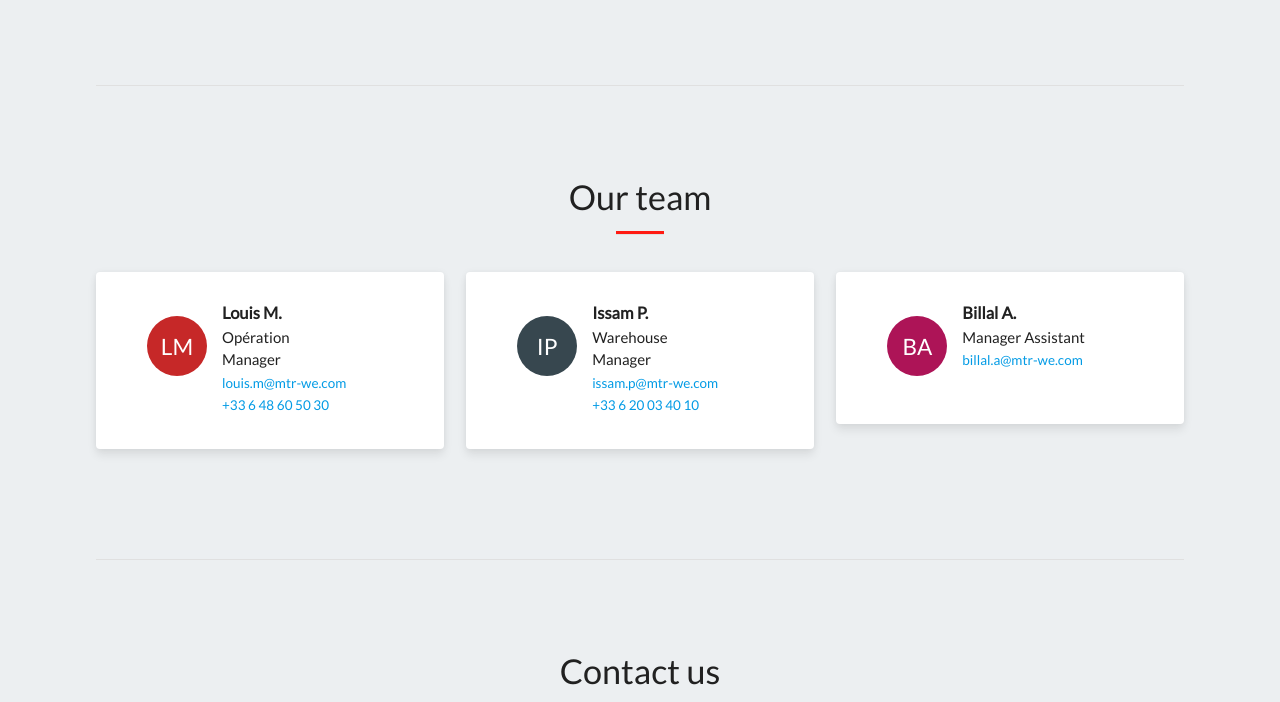
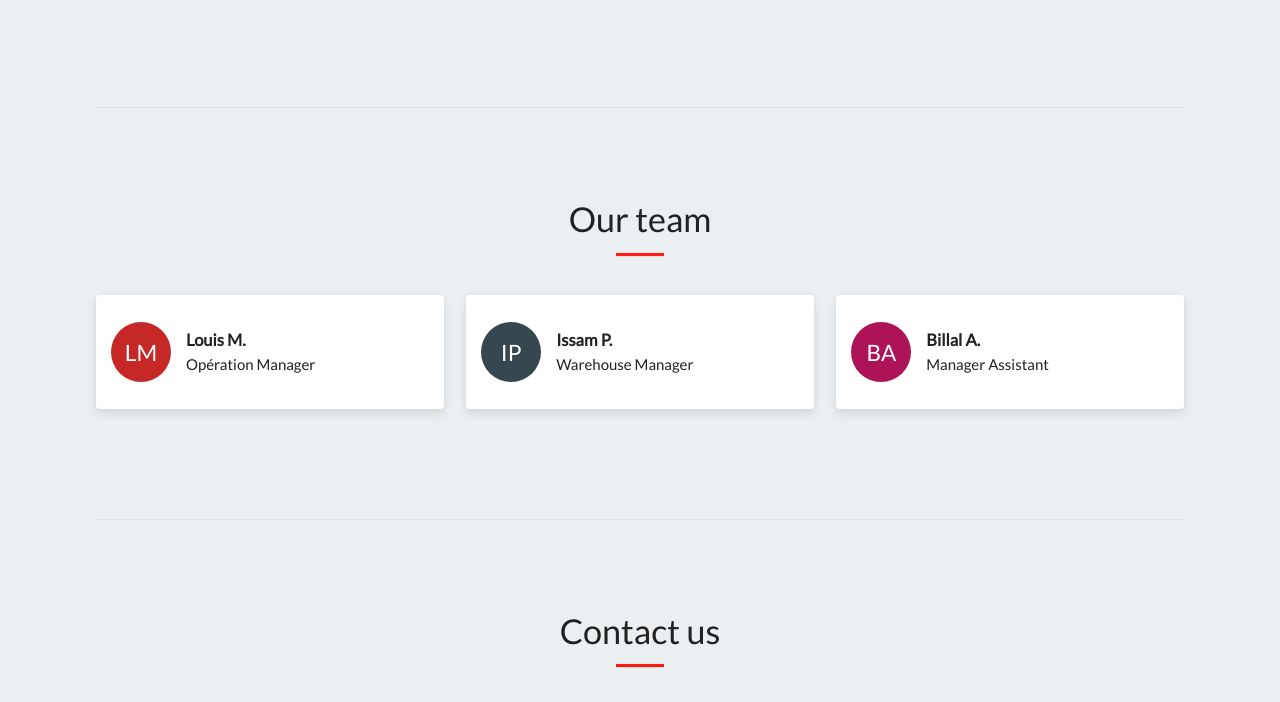
Before and after one commit to ApplixDev/mtr, a plain HTML site: page index.html in a window 1280 px wide. Shown: the part 2065-2767 px from the top of the page. Drawn offline with Linux system fonts and the light colour scheme.

Commit message:
website update

```diff
--- a/index.html
+++ b/index.html
@@ -23,7 +23,7 @@
       <div class="nav-wrapper">
         <div class="container">
           <div id="logo-container">
-            <a href="#" class="brand-logo">
+            <a href="#" class="brand-logo hide-on-med-and-down">
               <img src="images/box.png">
               MTR
             </a>
@@ -63,7 +63,7 @@
         <img src="images/box.png">
       </div>
       <div>
-        <span class="white-text name">mtr-we.com</span>
+        <span class="white-text name">MTR</span>
       </div>
       <div>
         <span class="white-text email">contact@mtr-we.com</span>
@@ -152,7 +152,8 @@
           <h4>
             <strong>A transport service</strong>
           </h4>
-          <p>We can also transport your goods from your suppliers to our premises.</p>
+          <p>We can also transport your goods from your suppliers to our premises, we are able to provide you with a customized
+            transport solution reducing the lead time of your supply chain.</p>
         </div>
       </div>
     </div>
@@ -180,9 +181,9 @@
 
       <div class="row">
         <div class="col s12 m8 l4 offset-m2">
-          <div class="card horizontal">
+          <div class="card horizontal valign-wrapper">
             <div class="avatar">
-              <div class="circle red darken-3">
+              <div class="circle mx-1 red darken-3">
                 <span class="initials">LM</span>
               </div>
             </div>
@@ -190,17 +191,17 @@
               <div class="card-content">
                 <p class="card-title">Louis M.</p>
                 <p>Opération Manager</p>
-                <p><a href="mailto:louis.m@marctaj.eu">louis.m@mtr-we.com</a></p>
-                <p><a href="tel:0033648605030">+33 6 48 60 50 30</a></p>
+                <!-- <p><a href="mailto:louis.m@marctaj.eu">louis.m@mtr-we.com</a></p>
+                <p><a href="tel:0033648605030">+33 6 48 60 50 30</a></p> -->
               </div>
             </div>
           </div>
         </div>
 
         <div class="col s12 m8 l4 offset-m2">
-          <div class="card horizontal">
+          <div class="card horizontal valign-wrapper">
             <div class="avatar">
-              <div class="circle blue-grey darken-3">
+              <div class="circle mx-1 blue-grey darken-3">
                 <span class="initials">IP</span>
               </div>
             </div>
@@ -208,17 +209,15 @@
               <div class="card-content">
                 <p class="card-title">Issam P.</p>
                 <p>Warehouse Manager</p>
-                <p><a href="mailto:mouhammad.l.a@marctaj.eu">issam.p@mtr-we.com</a></p>
-                <p><a href="tel:0033620034010">+33 6 20 03 40 10</a></p>
               </div>
             </div>
           </div>
         </div>
 
         <div class="col s12 m8 l4 offset-m2">
-          <div class="card horizontal">
+          <div class="card horizontal valign-wrapper">
             <div class="avatar">
-              <div class="circle pink darken-3">
+              <div class="circle mx-1 pink darken-3">
                 <span class="initials">BA</span>
               </div>
             </div>
@@ -226,7 +225,6 @@
               <div class="card-content">
                 <p class="card-title">Billal A.</p>
                 <p>Manager Assistant</p>
-                <p><a href="mailto:sourcing@marctaj.eu">billal.a@mtr-we.com</a></p>
               </div>
             </div>
           </div>
@@ -250,7 +248,7 @@
 
       <div class="row">
         <div class="col s12 m8 l6 offset-m2 offset-l3">
-          <div class="card card-1">
+          <div class="card contact-card">
             <h3>Contact</h3>
             <p>E-mail: <a href="mailto:contact@mtr-we.com">contact@mtr-we.com</a></br>
             WhatsApp/Phone: <a href="tel:0033648605030">+336 48 60 50 30</a></p>
@@ -279,7 +277,7 @@
             <h5>MTR</h5>
             <p>21 Grand Rue,
               57780 ROSSELANGE
-              France - <a href="https://goo.gl/maps/THwa6zBkYkpT5qDv5" target="_blank">See in Map</a></p>
+              France - <a href="https://goo.gl/maps/bkmhEQgQnnw3Jate7" target="_blank">See in Map</a></p>
             <p>VAT : FR 68841013428</p>
           </article>
         </div>
--- a/styles/main.css
+++ b/styles/main.css
@@ -22,6 +22,14 @@ body,html {
 }
 .mr-auto, .mx-auto {
   margin-right: auto!important;
+}
+
+.mr-1, .mx-1{
+  margin-right: 1em;
+}
+
+.ml-1, .mx-1{
+  margin-left: 1em;
 }
 
 .mb-2 {
@@ -100,7 +108,6 @@ hr.divider {
 }
 
 .card.horizontal .avatar .circle {
-  margin: 2em 1em;
   border-radius: 50%;
   width: 4em;
   height: 4em;
@@ -137,14 +144,13 @@ hr.divider {
   border-radius: 4px;
   background: #fff;
   box-shadow: 0 6px 10px rgba(0,0,0,.08), 0 0 6px rgba(0,0,0,.05);
-    transition: .3s transform cubic-bezier(.155,1.105,.295,1.12),.3s box-shadow,.3s -webkit-transform cubic-bezier(.155,1.105,.295,1.12);
-padding: 14px 80px 18px 36px;
-cursor: pointer;
+  transition: .3s transform cubic-bezier(.155,1.105,.295,1.12),.3s box-shadow,.3s -webkit-transform cubic-bezier(.155,1.105,.295,1.12);
+  cursor: pointer;
 }
 
 .card:hover{
-   transform: scale(1.05);
-box-shadow: 0 10px 20px rgba(0,0,0,.12), 0 4px 8px rgba(0,0,0,.06);
+  transform: scale(1.05);
+  box-shadow: 0 10px 20px rgba(0,0,0,.12), 0 4px 8px rgba(0,0,0,.06);
 }
 
 .card h3{
@@ -159,11 +165,12 @@ box-shadow: 0 10px 20px rgba(0,0,0,.12), 0 4px 8px rgba(0,0,0,.06);
   max-height: 120px;
 }
 
-.card-1{
+.contact-card{
   background-image: url(https://ionicframework.com/img/getting-started/ionic-native-card.png);
   background-repeat: no-repeat;
   background-position: right;
   background-size: 80px;
+  padding: 10px 60px 10px 25px;
 }
 
 @media(max-width: 990px){
```
